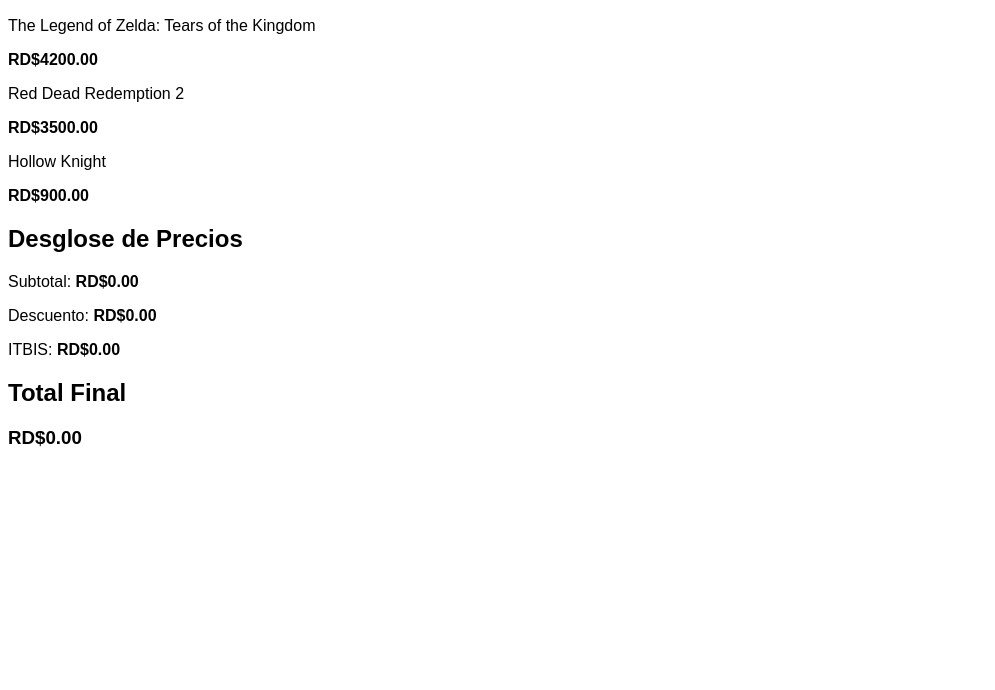
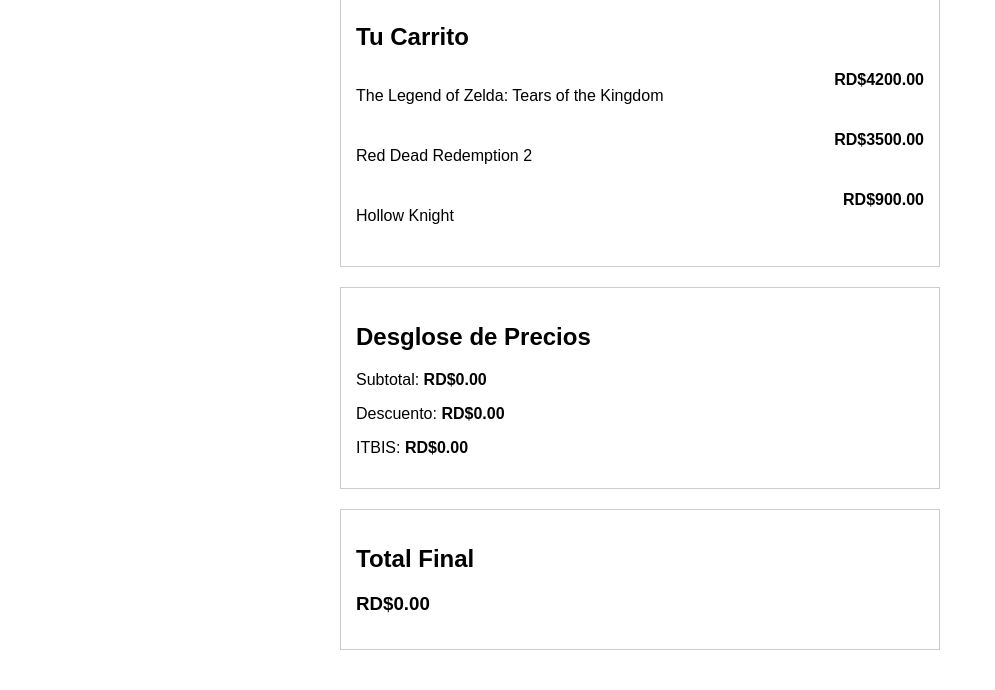
Before and after one commit to sinisterwhip48-gv/Videogames-Store, a plain HTML site: page index.html in a window 1280 px wide. Shown: the part 111-801 px from the top of the page, without its empty margins (0-995 px from the left). Drawn offline with Linux system fonts and the light colour scheme.

Commit message:
Add files via upload

```diff
--- a/style.css
+++ b/style.css
@@ -1,9 +1,19 @@
 body {
     font-family: Arial, sans-serif;
+    max-width: 600px;
+    margin: 40px auto;
 }
 
 section {
+    border: 1px solid #ccc;
+    padding: 15px;
     margin-bottom: 20px;
+}
+
+div {
+    display: flex;
+    justify-content: space-between;
+    margin-bottom: 10px;
 }
 
 span {
```
